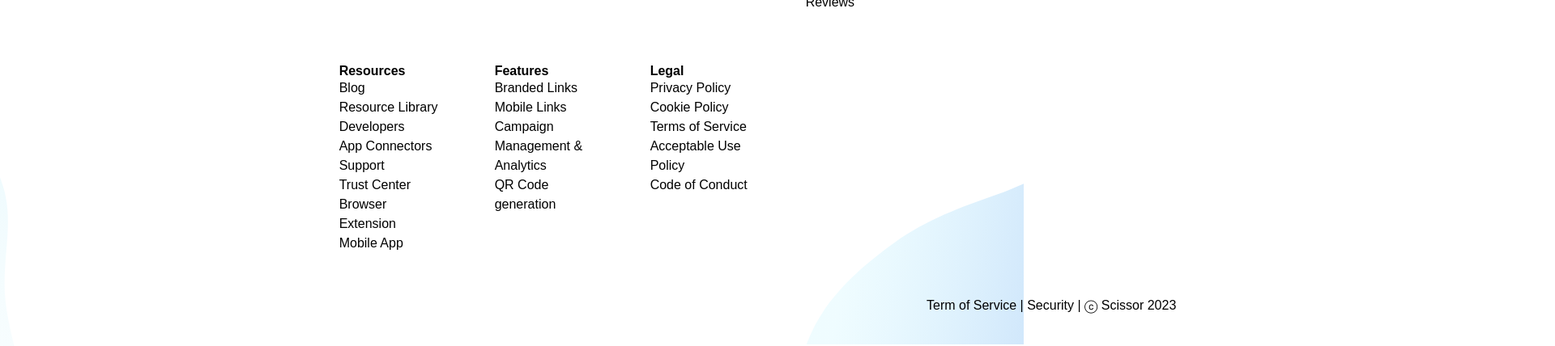
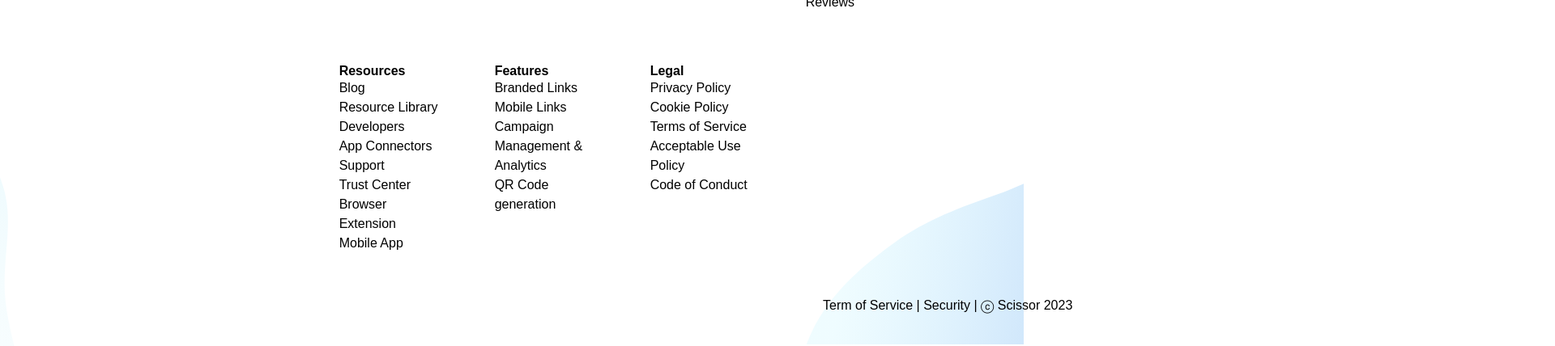
Before and after one commit to amyol123/Myproject, a plain HTML site: page index.html in a window 1280 px wide. Shown: the part 4419-4847 px from the top of the page at 81% size, 1920 px wide, since content can reach past the window. Drawn offline with Linux system fonts and the light colour scheme; a web font is replaced by a local one.

Commit message:
Update style.css
footer moved

```diff
--- a/css/style.css
+++ b/css/style.css
@@ -483,7 +483,7 @@ section {
 }
 #footer {
   position: relative;
-  left: 70rem;
+  left: 62rem;
   margin: 1.5rem;
 }
 .ul1 > li > a {
```
